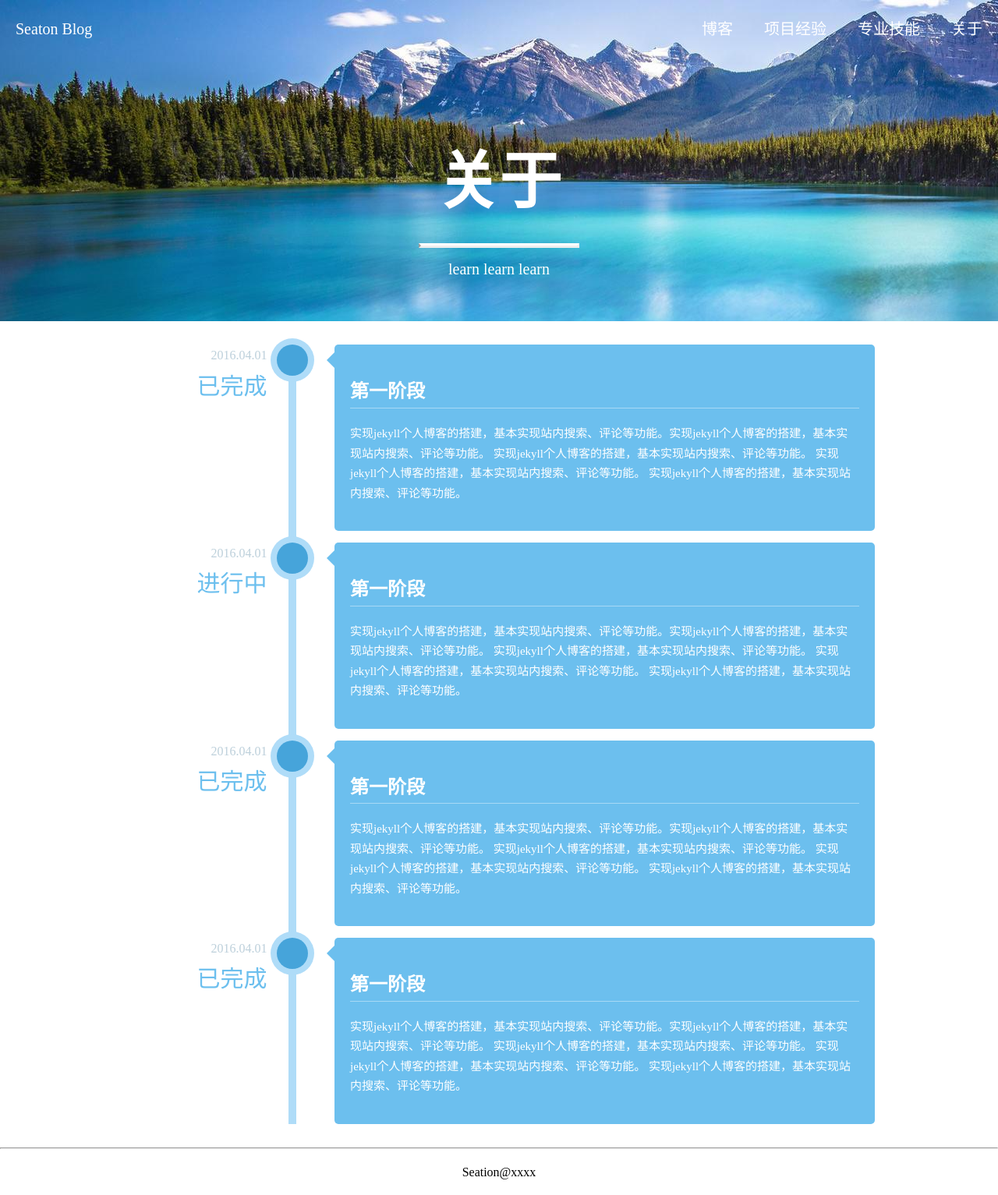
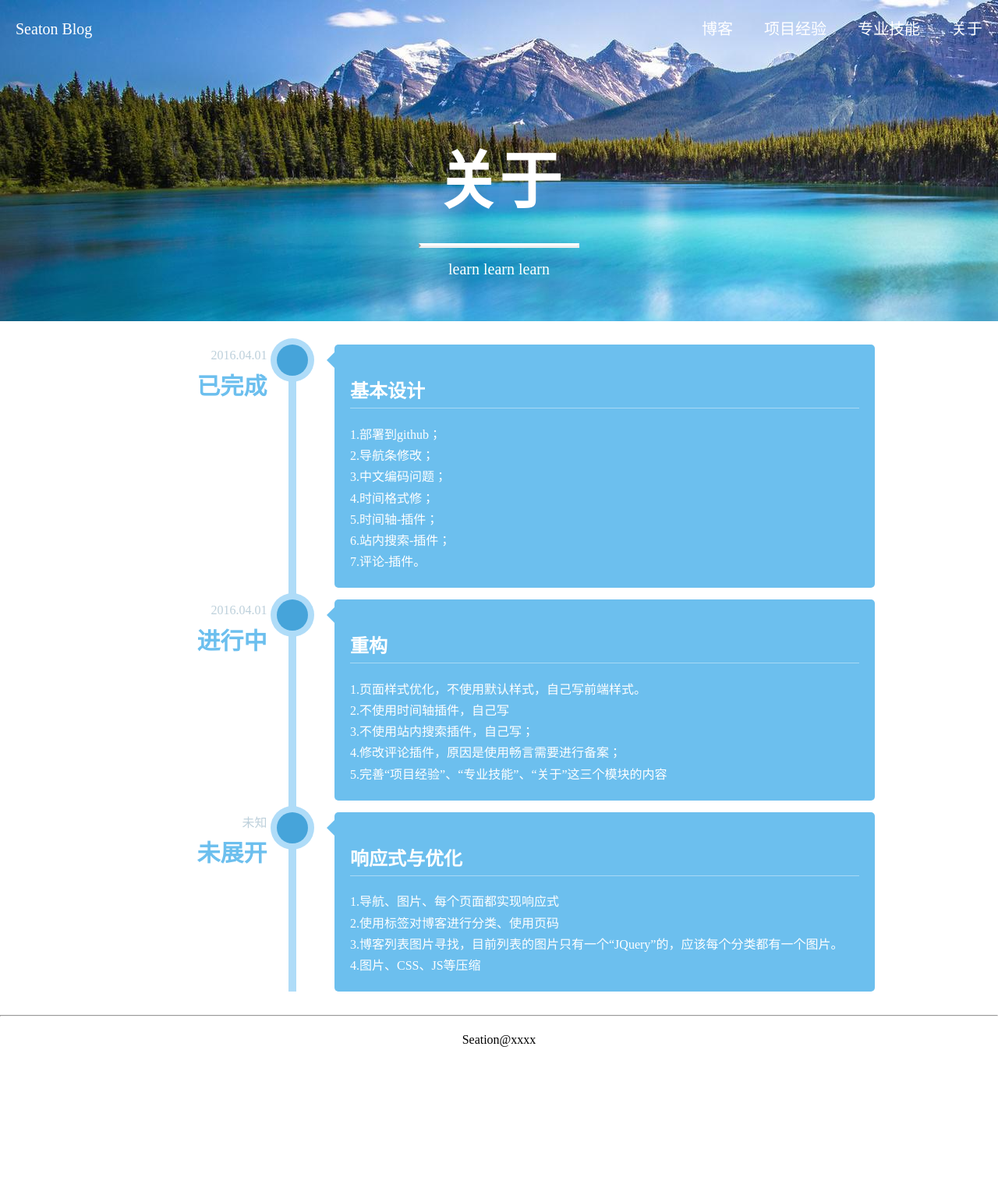
Before and after one commit to myCommonJS/yexiaodong.github.io, a Jekyll site: the page built from 09_about.html, in a window 1280 px wide. Shown: the whole page at 78% size. Built offline with Jekyll 4.4.1, drawn with Linux system fonts in a browser that asks for light colours; after the commit the page ends 1363 px from its top, so only the background shows below that.

Commit message:
关于的内容

```diff
--- a/09_about.html
+++ b/09_about.html
@@ -8,57 +8,54 @@ permalink: /about/
         <li>
             <time class="sjz-time">
                 <span>2016.04.01</span>
-                    <span>已完成</span>
+                <span><strong>已完成</strong></span>
             </time>
             <div class="sjz-circle"></div>
             <div class="sjz-label">
-                    <h2>第一阶段</h2>
-                    <p>实现jekyll个人博客的搭建，基本实现站内搜索、评论等功能。实现jekyll个人博客的搭建，基本实现站内搜索、评论等功能。
-                        实现jekyll个人博客的搭建，基本实现站内搜索、评论等功能。
-                        实现jekyll个人博客的搭建，基本实现站内搜索、评论等功能。
-                        实现jekyll个人博客的搭建，基本实现站内搜索、评论等功能。</p>
+                <h2>基本设计</h2>
+                <ul>
+                    <li>1.部署到github；</li>
+                    <li>2.导航条修改；</li>
+                    <li>3.中文编码问题；</li>
+                    <li>4.时间格式修；</li>
+                    <li>5.时间轴-插件；</li>
+                    <li>6.站内搜索-插件；</li>
+                    <li>7.评论-插件。</li>
+                </ul>
+
             </div>
         </li>
         <li>
             <time class="sjz-time">
                 <span>2016.04.01</span>
-                    <span>进行中</span>
+                <span><strong>进行中</strong></span>
             </time>
             <div class="sjz-circle"></div>
             <div class="sjz-label">
-                    <h2>第一阶段</h2>
-                    <p>实现jekyll个人博客的搭建，基本实现站内搜索、评论等功能。实现jekyll个人博客的搭建，基本实现站内搜索、评论等功能。
-                        实现jekyll个人博客的搭建，基本实现站内搜索、评论等功能。
-                        实现jekyll个人博客的搭建，基本实现站内搜索、评论等功能。
-                        实现jekyll个人博客的搭建，基本实现站内搜索、评论等功能。</p>
+                <h2>重构</h2>
+                <ul>
+                    <li>1.页面样式优化，不使用默认样式，自己写前端样式。</li>
+                    <li>2.不使用时间轴插件，自己写</li>
+                    <li>3.不使用站内搜索插件，自己写；</li>
+                    <li>4.修改评论插件，原因是使用畅言需要进行备案；</li>
+                    <li>5.完善“项目经验”、“专业技能”、“关于”这三个模块的内容</li>
+                </ul>
             </div>
         </li>
         <li>
             <time class="sjz-time">
-                    <span>2016.04.01</span>
-                    <span>已完成</span>
+                <span>未知</span>
+                <span><strong>未展开</strong></span>
             </time>
             <div class="sjz-circle"></div>
             <div class="sjz-label">
-                    <h2>第一阶段</h2>
-                    <p>实现jekyll个人博客的搭建，基本实现站内搜索、评论等功能。实现jekyll个人博客的搭建，基本实现站内搜索、评论等功能。
-                        实现jekyll个人博客的搭建，基本实现站内搜索、评论等功能。
-                        实现jekyll个人博客的搭建，基本实现站内搜索、评论等功能。
-                        实现jekyll个人博客的搭建，基本实现站内搜索、评论等功能。</p>
-                </div>
-            </li>
-            <li>
-                <time class="sjz-time">
-                    <span>2016.04.01</span>
-                    <span>已完成</span>
-                </time>
-                <div class="sjz-circle"></div>
-                <div class="sjz-label">
-                    <h2>第一阶段</h2>
-                    <p>实现jekyll个人博客的搭建，基本实现站内搜索、评论等功能。实现jekyll个人博客的搭建，基本实现站内搜索、评论等功能。
-                        实现jekyll个人博客的搭建，基本实现站内搜索、评论等功能。
-                        实现jekyll个人博客的搭建，基本实现站内搜索、评论等功能。
-                        实现jekyll个人博客的搭建，基本实现站内搜索、评论等功能。</p>
+                <h2>响应式与优化</h2>
+                <ul>
+                    <li>1.导航、图片、每个页面都实现响应式</li>
+                    <li>2.使用标签对博客进行分类、使用页码</li>
+                    <li>3.博客列表图片寻找，目前列表的图片只有一个“JQuery”的，应该每个分类都有一个图片。</li>
+                    <li>4.图片、CSS、JS等压缩</li>
+                </ul>
             </div>
         </li>
     </ul>
--- a/css/seaton.css
+++ b/css/seaton.css
@@ -1,3 +1,4 @@
+
 /*公共*/
 body,ul{
     margin:0;
@@ -128,6 +129,7 @@ a:hover{
 .sjz-time span:last-child{
     font-size:30px;
     color:#6cbfee;
+    font
 }
 .sjz-circle{
     width:40px;
@@ -138,6 +140,9 @@ a:hover{
     box-shadow:0 0 0 8px #afdcf8;
     left:23%;
     margin:0 0 0 -25px;
+}
+.sjz-circle-computer:before{
+    content: "\e001";
 }
 .sjz-label{
     background:#6cbfee;
@@ -162,6 +167,6 @@ a:hover{
 .sjz-label h2{
     border-bottom:1px solid rgba(255,255,255,0.4);
 }
-.sjz-label p{
-    color:#fff;
+.sjz-label ul{
+    padding:0;
 }
```
Also changed, not shown: _posts/2016-04-03-useJekyll.md (+3 -1 lines), _layouts/post.html (line endings or trailing spaces), css/fonts/bpicons/bpicons.svg (added), css/fonts/bpicons/bpicons.ttf (added), css/fonts/bpicons/bpicons.woff (added), css/fonts/fontawesome.ttf (added), css/fonts/fontawesome.woff (added), css/fonts/timelineicons/ecoico.dev.svg (added), css/fonts/timelineicons/ecoico.svg (added), css/fonts/timelineicons/ecoico.ttf (added), css/fonts/timelineicons/ecoico.woff (added), 4 other files. Lines whose indentation alone changed are shown as unchanged.
